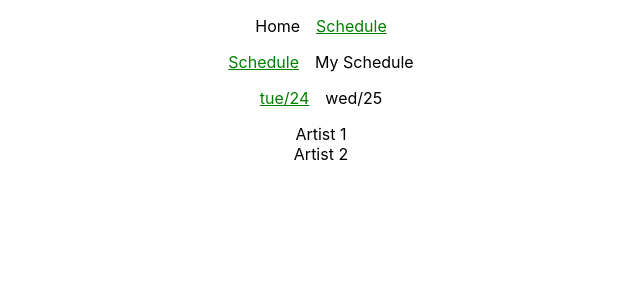
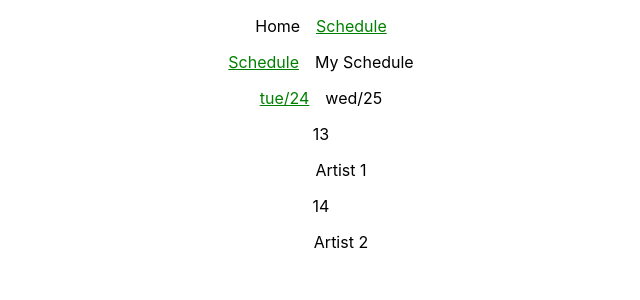
Before and after one commit to itsninam/schedule-redo, a React (Create React App) app: page /schedule/list/2024-07-23 in a window 1280 px wide. Shown: the top 300 px of the page, without its empty margins (339-979 px from the left). Built offline with nearby package versions, Linux system fonts and the light colour scheme; data requests are answered from the project's data file.

Commit message:
Filter artists by time

```diff
--- a/src/components/Schedule/DaySchedule.js
+++ b/src/components/Schedule/DaySchedule.js
@@ -1,27 +1,46 @@
-import React from "react";
+import React, { Fragment } from "react";
 import { useParams } from "react-router-dom";
 import { useFestivals } from "../../contexts/FestivalsContext";
 
 function DaySchedule() {
   const { day } = useParams();
-  const { festivals } = useFestivals();
+  const { festivals, formatDate } = useFestivals();
 
   if (festivals.length === 0) {
     return <p>No schedule available</p>;
   }
 
+  const filteredFestivals = festivals.flatMap((fest) =>
+    fest.artists.filter((artist) => formatDate(artist.startTime) === day)
+  );
+
+  const festivalTimes = [
+    ...new Set(
+      filteredFestivals.flatMap((festival) =>
+        new Date(festival.startTime).getHours()
+      )
+    ),
+  ];
+
   return (
     <ul>
-      {festivals.flatMap((fest) =>
-        fest.artists
-          .filter(
-            (artist) =>
-              new Date(artist.startTime).toISOString().split("T")[0] === day
-          )
-          .map((item, index) => {
-            return <li key={index}>{item.name}</li>;
-          })
-      )}
+      {festivalTimes.map((time) => {
+        return (
+          <Fragment key={time}>
+            <li>{time}</li>
+
+            <ul>
+              {filteredFestivals
+                .filter(
+                  (festival) => new Date(festival.startTime).getHours() === time
+                )
+                .map((festival, index) => {
+                  return <p key={index}>{festival.name}</p>;
+                })}
+            </ul>
+          </Fragment>
+        );
+      })}
     </ul>
   );
 }
--- a/src/contexts/FestivalsContext.js
+++ b/src/contexts/FestivalsContext.js
@@ -48,12 +48,14 @@ function FestivalsProvider({ children }) {
     fetchData();
   }, []);
 
+  const formatDate = (date) => {
+    return new Date(date).toISOString().split("T")[0];
+  };
+
   const festivalDates = [
     ...new Set(
       festivals.flatMap((festival) =>
-        festival.artists.map(
-          (artist) => new Date(artist.startTime).toISOString().split("T")[0]
-        )
+        festival.artists.map((artist) => formatDate(artist.startTime))
       )
     ),
   ];
@@ -64,6 +66,7 @@ function FestivalsProvider({ children }) {
         isLoading,
         festivals,
         festivalDates,
+        formatDate,
       }}
     >
       {children}
--- a/src/data/festivals.json
+++ b/src/data/festivals.json
@@ -24,7 +24,7 @@
         {
           "name": "Artist 4",
           "location": "Tripolee",
-          "startTime": "2024-07-24T12:30:00Z",
+          "startTime": "2024-07-24T15:30:00Z",
           "endTime": "2024-07-24T13:30:00Z"
         },
         {
```
